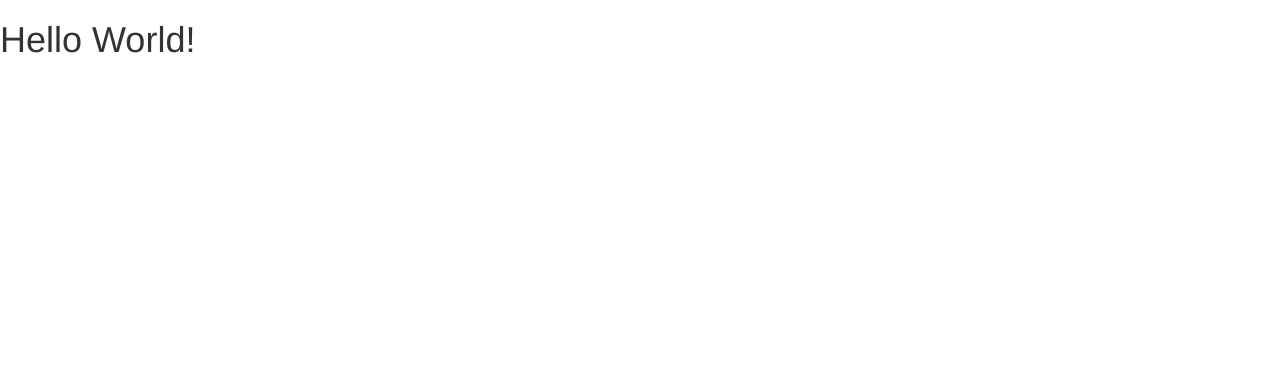
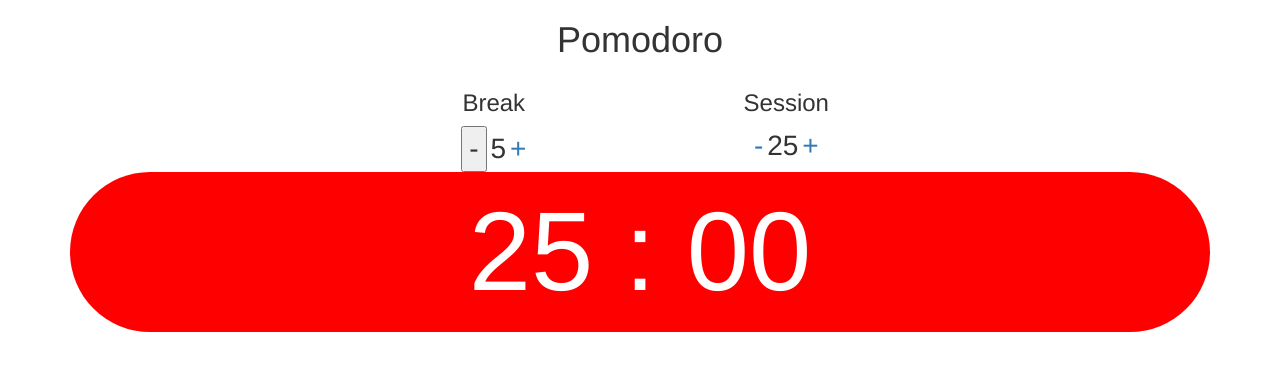
Before and after one commit to iamziming/Pomodoro, a plain HTML site: page index.html in a window 1280 px wide. Drawn offline with nearby package versions, Linux system fonts and the light colour scheme.

Commit message:
Basic content added

```diff
--- a/asset/css/main.css
+++ b/asset/css/main.css
@@ -0,0 +1,15 @@
+p{
+	font-size: 800%;
+	background-color: red;
+	border-radius: 200px;
+	color: white;
+}
+
+.operator{
+	font-size: 200%;
+
+}
+
+a:hover{
+    text-decoration: none;
+}
--- a/index.html
+++ b/index.html
@@ -2,7 +2,7 @@
 <html>
 
     <head>
-        <title>Template</title>
+        <title>Pomodoro</title>
         <meta charset="utf-8">
         <meta http-equiv="X-UA-Compatible" content="IE=edge">
         <link rel="stylesheet" type="text/css" href="asset/css/main.css">
@@ -10,7 +10,37 @@
     </head>
 
     <body>
-        <h1>Hello World!</h1>
+        <div class="container text-center">
+            <div class="row">
+                <h1>Pomodoro</h1>
+            </div>
+
+            <div class="row">
+                <div class="col-md-3 col-md-offset-3">
+                    <h3>Break</h3>
+                </div>
+                <div class="col-md-3">
+                    <h3>Session</h3>
+                </div>
+            </div>
+
+            <div class="row">
+                <div class="col-md-3 col-md-offset-3">
+                    <button class="operator">-</button>
+                    <span class="operator">5</span>
+                    <a class="operator">+</a>
+                </div>
+                <div class="col-md-3">
+                    <a class="operator">-</a>
+                    <span class="operator">25</span>
+                    <a class="operator">+</a>
+                </div>
+            </div>
+
+            <div id="clock">
+                <p>25 : 00</p>
+            </div>
+        </div>
 
 
 
```
